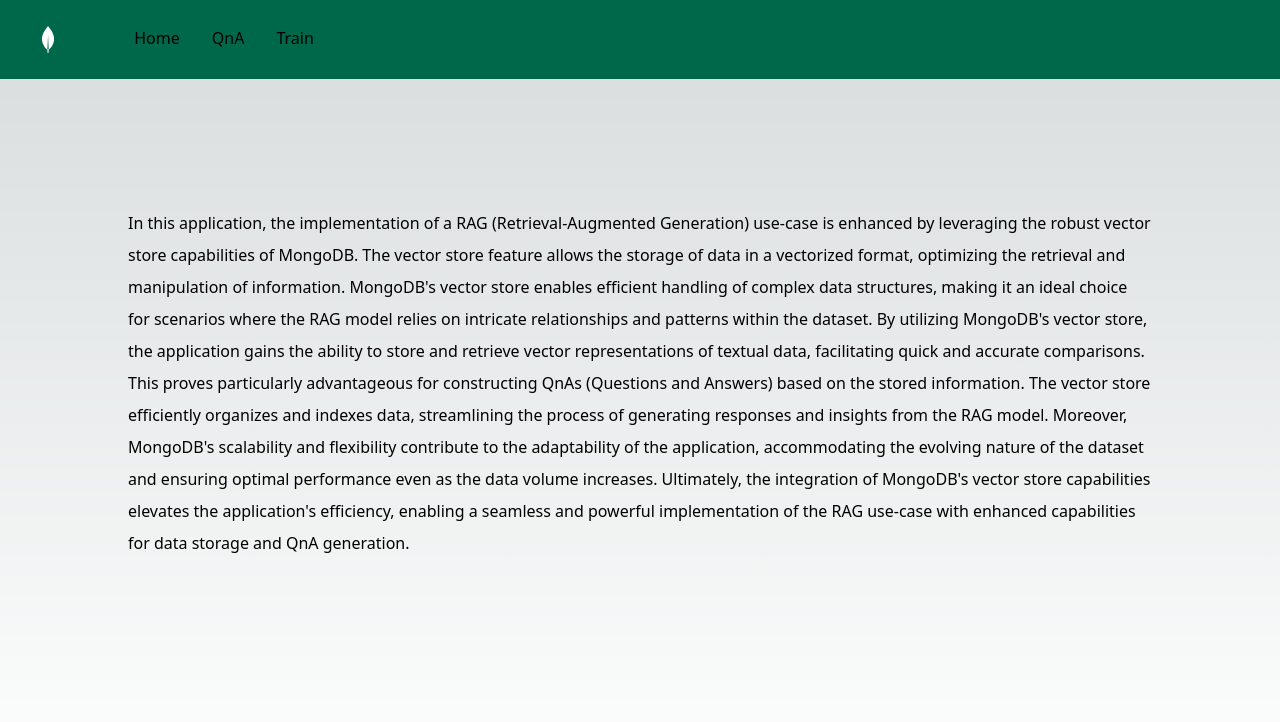
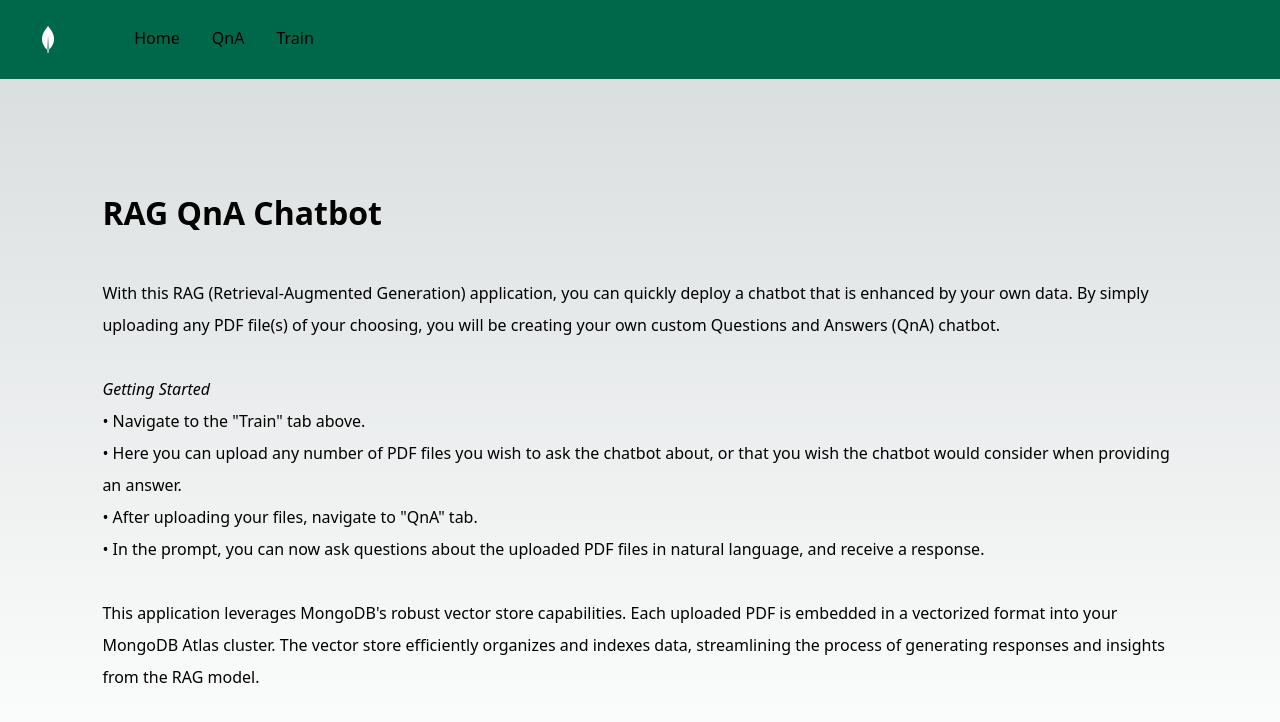
Before and after one commit to utsavMongoDB/MongoDB-RAG-NextJS, a Next.js app: page / in a window 1280 px wide. Shown: the top 722 px of the page. Built offline with nearby package versions, Linux system fonts and the light colour scheme.

Commit message:
Updated the Env

```diff
--- a/src/app/component/navbar.tsx
+++ b/src/app/component/navbar.tsx
@@ -5,7 +5,7 @@
 
   return (
     <nav style={{ backgroundColor: '#00684A', padding: '1rem' }}>
-      <ul style={{ listStyleType: 'none', margin: 10, padding: 0 }}>
+      <ol style={{ listStyleType: 'none', margin: 10, padding: 0 }}>
         <img src='/mongoDB.svg' width={"1%"} style={{ display: 'inline', marginLeft: '1rem' }} />
         <li style={{ display: 'inline', marginLeft: '5rem' }}>
           <Link href="/">
@@ -22,7 +22,7 @@
             Train
           </Link>
         </li>
-      </ul>
+      </ol>
     </nav>
   );
 };
--- a/src/app/globals.css
+++ b/src/app/globals.css
@@ -54,7 +54,7 @@
 
 .overview-text {
   font-family: system-ui, -apple-system, BlinkMacSystemFont, 'Segoe UI', Roboto, Oxygen, Ubuntu, Cantarell, 'Open Sans', 'Helvetica Neue', sans-serif;
-  padding: 10%;
+  padding: 8%;
   line-height: 2;
   justify-content: space-evenly;
 }
@@ -80,3 +80,7 @@
   font-family: 'Lucida Sans', 'Lucida Sans Regular', 'Lucida Grande', 'Lucida Sans Unicode', Geneva, Verdana, sans-serif;
   font-style: italic;
 }
+
+ul li:before {
+  content: "• ";
+}
--- a/src/app/page.tsx
+++ b/src/app/page.tsx
@@ -6,12 +6,28 @@
   return (
     <div>
       <NavBar />
-      <p className='overview-text'>
-        In this application, the implementation of a RAG (Retrieval-Augmented Generation) use-case is enhanced by leveraging the robust vector store capabilities of MongoDB. The vector store feature allows the storage of data in a vectorized format, optimizing the retrieval and manipulation of information. MongoDB&apos;s vector store enables efficient handling of complex data structures, making it an ideal choice for scenarios where the RAG model relies on intricate relationships and patterns within the dataset.
-        By utilizing MongoDB&apos;s vector store, the application gains the ability to store and retrieve vector representations of textual data, facilitating quick and accurate comparisons. This proves particularly advantageous for constructing QnAs (Questions and Answers) based on the stored information. The vector store efficiently organizes and indexes data, streamlining the process of generating responses and insights from the RAG model.
-        Moreover, MongoDB&apos;s scalability and flexibility contribute to the adaptability of the application, accommodating the evolving nature of the dataset and ensuring optimal performance even as the data volume increases. Ultimately, the integration of MongoDB&apos;s vector store capabilities elevates the application&apos;s efficiency, enabling a seamless and powerful implementation of the RAG use-case with enhanced capabilities for data storage and QnA generation.
-      </p>
+      <div className='overview-text'>
+
+        <h1 style={{ fontWeight: 'bold', fontSize: '2em' }}>RAG QnA Chatbot</h1>
+        <br />
+
+        <p>With this RAG (Retrieval-Augmented Generation) application, you can quickly deploy a chatbot that is enhanced by your own data. By simply uploading any PDF file(s) of your choosing, you will be creating your own custom Questions and Answers (QnA) chatbot.</p>
+        <br />
+
+        <h2 style={{ fontStyle: 'italic' }}>Getting Started</h2>
+        <ul>
+          <li>Navigate to the "Train" tab above.</li>
+          <li>Here you can upload any number of PDF files you wish to ask the chatbot about, or that you wish the chatbot would consider when providing an answer.</li>
+          <li>After uploading your files, navigate to "QnA" tab.</li>
+          <li>In the prompt, you can now ask questions about the uploaded PDF files in natural language, and receive a response.</li>
+        </ul>
+
+        <br />
+        <p>This application leverages MongoDB's robust vector store capabilities. Each uploaded PDF is embedded in a vectorized format into your MongoDB Atlas cluster. The vector store efficiently organizes and indexes data, streamlining the process of generating responses and insights from the RAG model.</p>
+
+      </div>
     </div>
+
   )
 }
 
--- a/src/app/teach/page.tsx
+++ b/src/app/teach/page.tsx
@@ -12,7 +12,7 @@
             <div className='flex-col items-center justify-between p-24'>
                 <FilePond
                     server={{
-                        url: "/api/`upload`"
+                        url: "/api/upload"
                     }}
                 />
             </div>
--- a/src/utils/openai.ts
+++ b/src/utils/openai.ts
@@ -7,8 +7,10 @@
 let embeddingsInstance: OpenAIEmbeddings | null = null;
 
 const client = new MongoClient(process.env.MONGODB_URI!);
-const namespace = "rag.data";
+const namespace = "chatter.traing_data";
 const [dbName, collectionName] = namespace.split(".");
+// const dbName = process.env.DB_NAME!;
+// const collectionName = process.env.COLL_NAME!;
 const collection = client.db(dbName).collection(collectionName);
 
 export function getEmbeddingsTransformer(): OpenAIEmbeddings {
@@ -49,8 +51,8 @@
     const searchArgs: MongoDBAtlasVectorSearchLibArgs = {
         collection,
         indexName: "vector_index",
-        textKey: process.env.FIELD_KEY,
-        embeddingKey: process.env.EMBEDDING_KEY,
+        textKey: "text",
+        embeddingKey: "text_embedding",
     }
     return searchArgs;
 }
```
Also changed, not shown: public/ref-arch.png (added).
